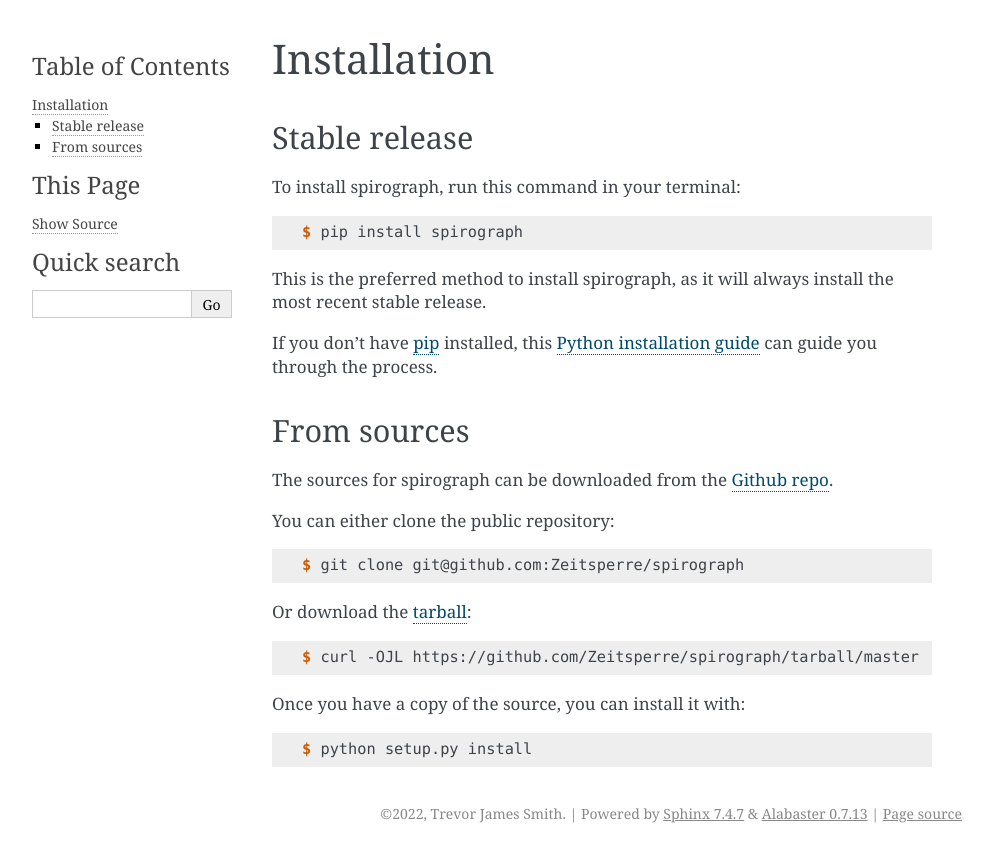
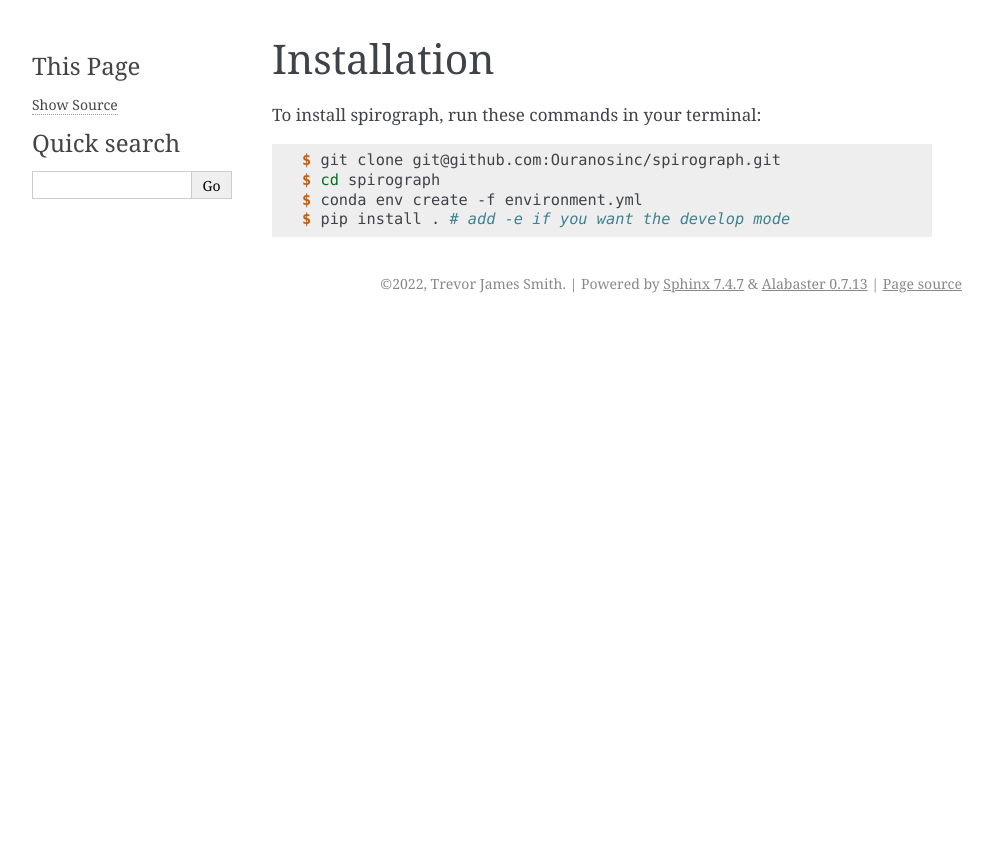
Before and after one commit to Ouranosinc/figanos, a Sphinx documentation site: the page built from docs/installation.rst, in a window 1280 px wide. Shown: the top 862 px of the page, without its empty margins (148-1141 px from the left). Built offline with Sphinx 7.4.7, drawn with Linux system fonts in a browser that asks for light colours; pages that are not in the unit, such as notebooks, are missing from menus.

Commit message:
begin docs

```diff
--- a/AUTHORS.rst
+++ b/AUTHORS.rst
@@ -5,9 +5,11 @@ Credits
 Development Lead
 ----------------
 
-* Trevor James Smith <smith.trevorj@ouranos.ca>
+* Sarah-Claude Bourdeau-Goulet <bourdeau-goulet.sarah-claude@ouranos.ca> `@sarahclaude <https://github.com/sarahclaude>`_
 
 Contributors
 ------------
 
-None yet. Why not be the first?
+* Trevor James Smith <smith.trevorj@ouranos.ca> `@Zeitsperre <https://github.com/Zeitsperre>`_
+* Alexis Beaupré-Laperrière <Beaupre-Laperriere.Alexis@ouranos.ca> `@Beauprel <https://github.com/Beauprel>`_
+* Juliette Lavoie <lavoie.juliette@ouranos.ca> `@juliettelavoie <https://github.com/juliettelavoie>`_
--- a/HISTORY.rst
+++ b/HISTORY.rst
@@ -2,7 +2,7 @@
 History
 =======
 
-0.1.0 (2022-02-11)
+0.1.0 (unreleased)
 ------------------
 
 * First release on PyPI.
--- a/docs/installation.rst
+++ b/docs/installation.rst
@@ -3,47 +3,11 @@ Installation
 ============
 
 
-Stable release
---------------
-
-To install spirograph, run this command in your terminal:
+To install spirograph, run these commands in your terminal:
 
 .. code-block:: console
 
-    $ pip install spirograph
-
-This is the preferred method to install spirograph, as it will always install the most recent stable release.
-
-If you don't have `pip`_ installed, this `Python installation guide`_ can guide
-you through the process.
-
-.. _pip: https://pip.pypa.io
-.. _Python installation guide: http://docs.python-guide.org/en/latest/starting/installation/
-
-
-From sources
-------------
-
-The sources for spirograph can be downloaded from the `Github repo`_.
-
-You can either clone the public repository:
-
-.. code-block:: console
-
-    $ git clone git@github.com:Zeitsperre/spirograph
-
-Or download the `tarball`_:
-
-.. code-block:: console
-
-    $ curl -OJL https://github.com/Zeitsperre/spirograph/tarball/master
-
-Once you have a copy of the source, you can install it with:
-
-.. code-block:: console
-
-    $ python setup.py install
-
-
-.. _Github repo: https://github.com/Zeitsperre/spirograph
-.. _tarball: https://github.com/Zeitsperre/spirograph/tarball/master
+    $ git clone git@github.com:Ouranosinc/spirograph.git
+    $ cd spirograph
+    $ conda env create -f environment.yml
+    $ pip install . # add -e if you want the develop mode
--- a/docs/usage.rst
+++ b/docs/usage.rst
@@ -4,4 +4,5 @@ Usage
 
 To use spirograph in a project::
 
-    import spirograph
+    import spirograph.matplotlib as sp
+    sp.utils.set_mpl_style('ouranos')
--- a/environment-docs.yml
+++ b/environment-docs.yml
@@ -7,5 +7,5 @@ dependencies:
   - pandoc
   - sphinx_rtd_theme
   - sphinx-autoapi
-  - sphinxcontrib-napoleon- click
+  - sphinxcontrib-napoleon
   - sphinx-click
--- a/environment.yml
+++ b/environment.yml
@@ -17,9 +17,6 @@ dependencies:
   - notebook
   - geopandas
   - xclim   #une fois que finit test sera pas necessaire
-  - re
-  - warnings
-  - json
   - pathlib
   #visualisation
   #- hvplot
```
Also changed, not shown: CONTRIBUTING.rst (+5 -5 lines), docs/api.rst (added, +9 -0 lines), docs/index.rst (+1 -7 lines).
